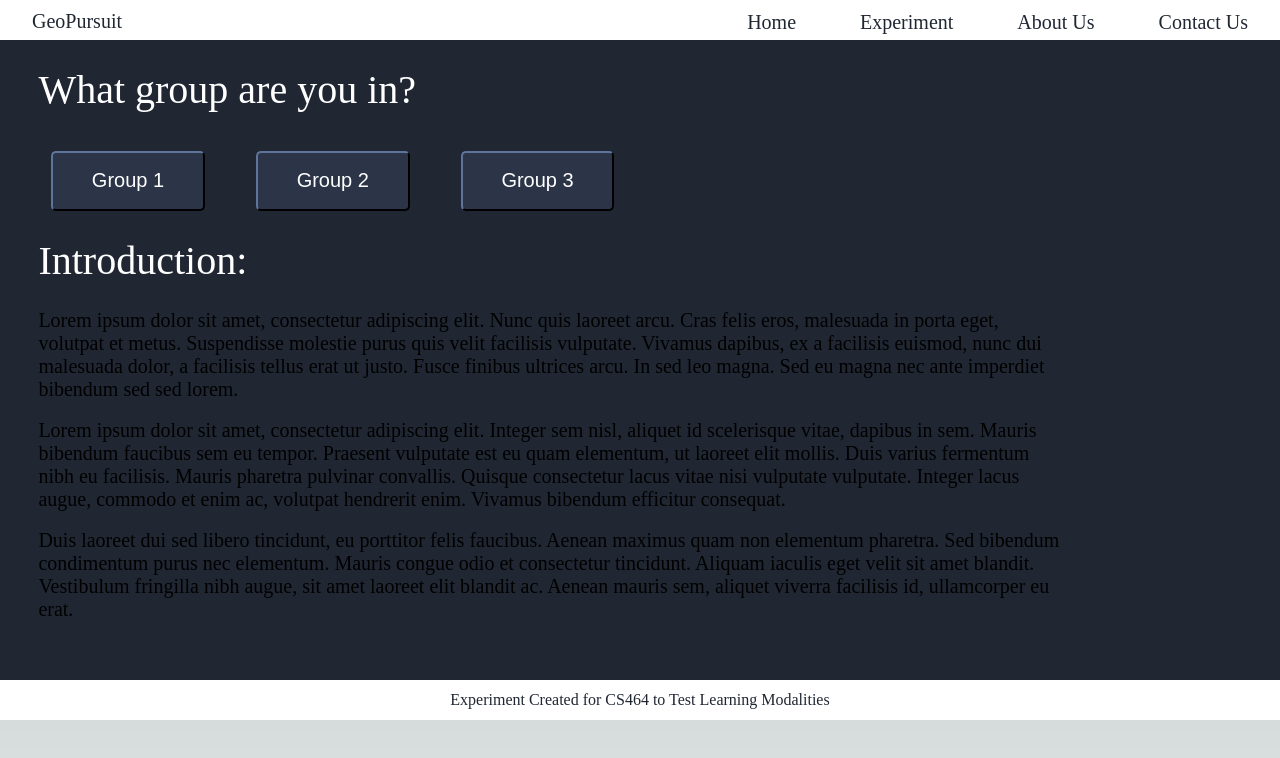
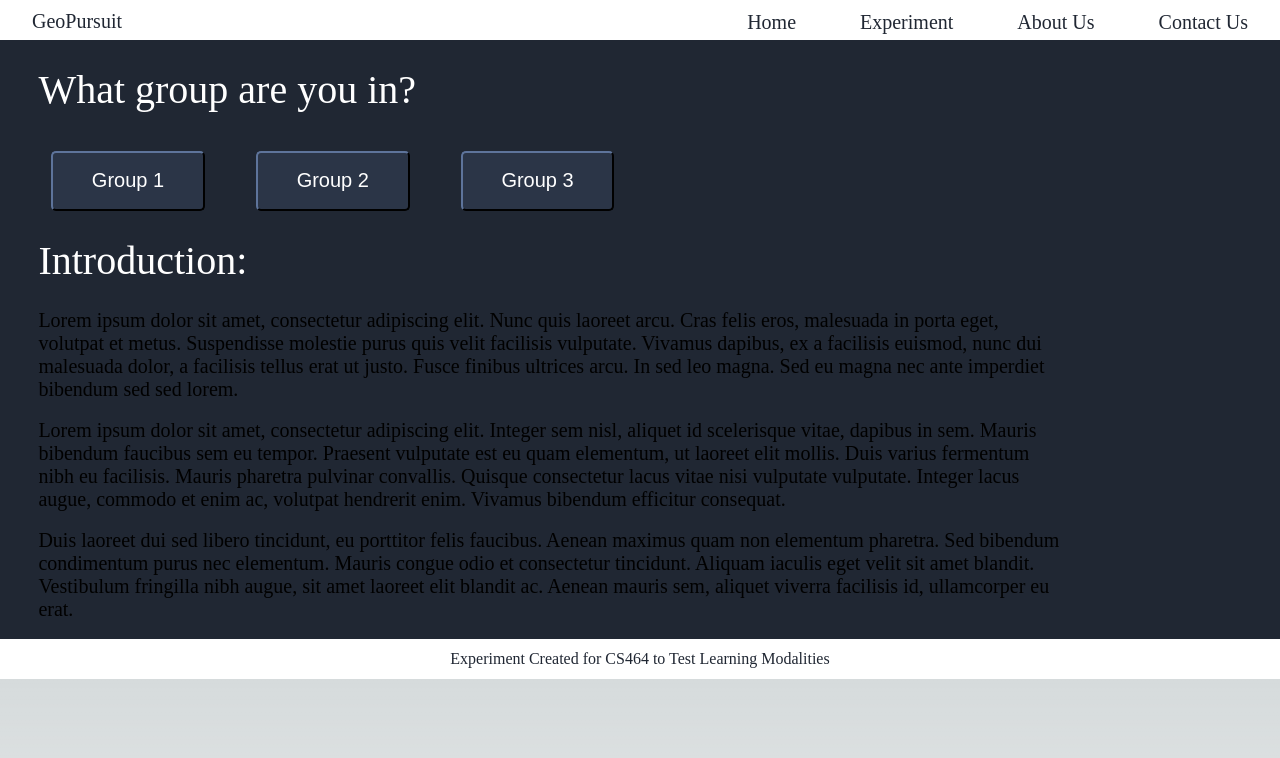
Before and after one commit to csu-hci-projects/SP23-Video-Games-As-An-Educational-Medium, a Next.js app: page / in a window 1280 px wide. Shown: the top 758 px of the page. Built offline with nearby package versions, Linux system fonts and the light colour scheme.

Commit message:
try to fix black bars

```diff
--- a/pages/index.js
+++ b/pages/index.js
@@ -8,7 +8,9 @@ const Hero = styled.div`
   display: flex;
   justify-content: start;
   align-items: flex-start;
-  background: #202733;`
+  background: #202733;
+  height: 100%;
+  `
 
   const Heading = styled.h1`
     color: #fff;
```
